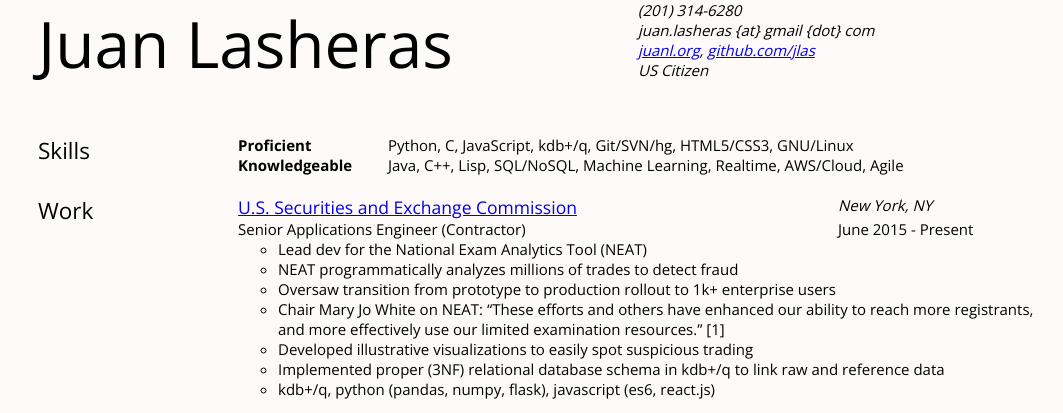
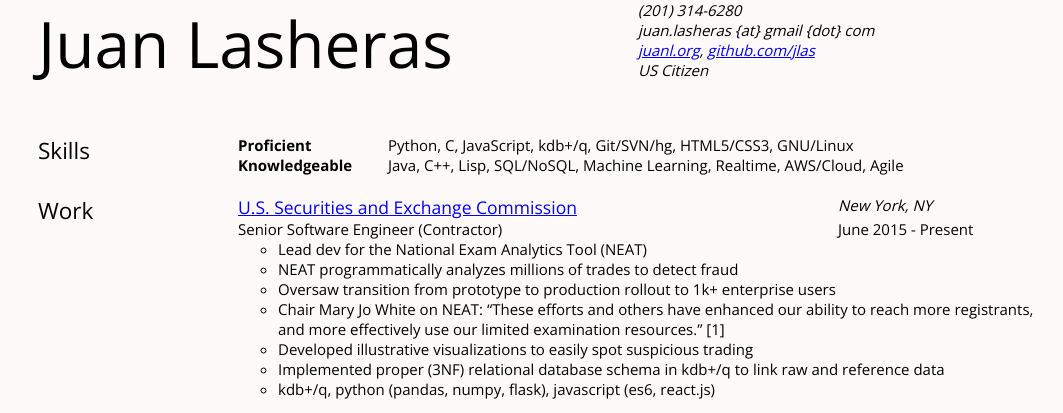
Before and after one commit to jlas/jlas.github.io, a Jekyll site: the page resume.html, which Jekyll copies as it is, in a window 1280 px wide. Shown: the top 413 px of the page, without its empty margins (102-1165 px from the left). Built offline with Jekyll 4.4.1, drawn with Linux system fonts in a browser that asks for light colours.

Commit message:
update resume

```diff
--- a/resume.html
+++ b/resume.html
@@ -43,7 +43,7 @@
           </address>
         </div>
         <div class="hgroup">
-          <h4 itemprop="jobTitle">Senior Applications Engineer (Contractor)</h4>
+          <h4 itemprop="jobTitle">Senior Software Engineer (Contractor)</h4>
           <span class='period'>June 2015 - Present</span>
         </div>
         <ul>
```
Also changed, not shown: 1 other file.
